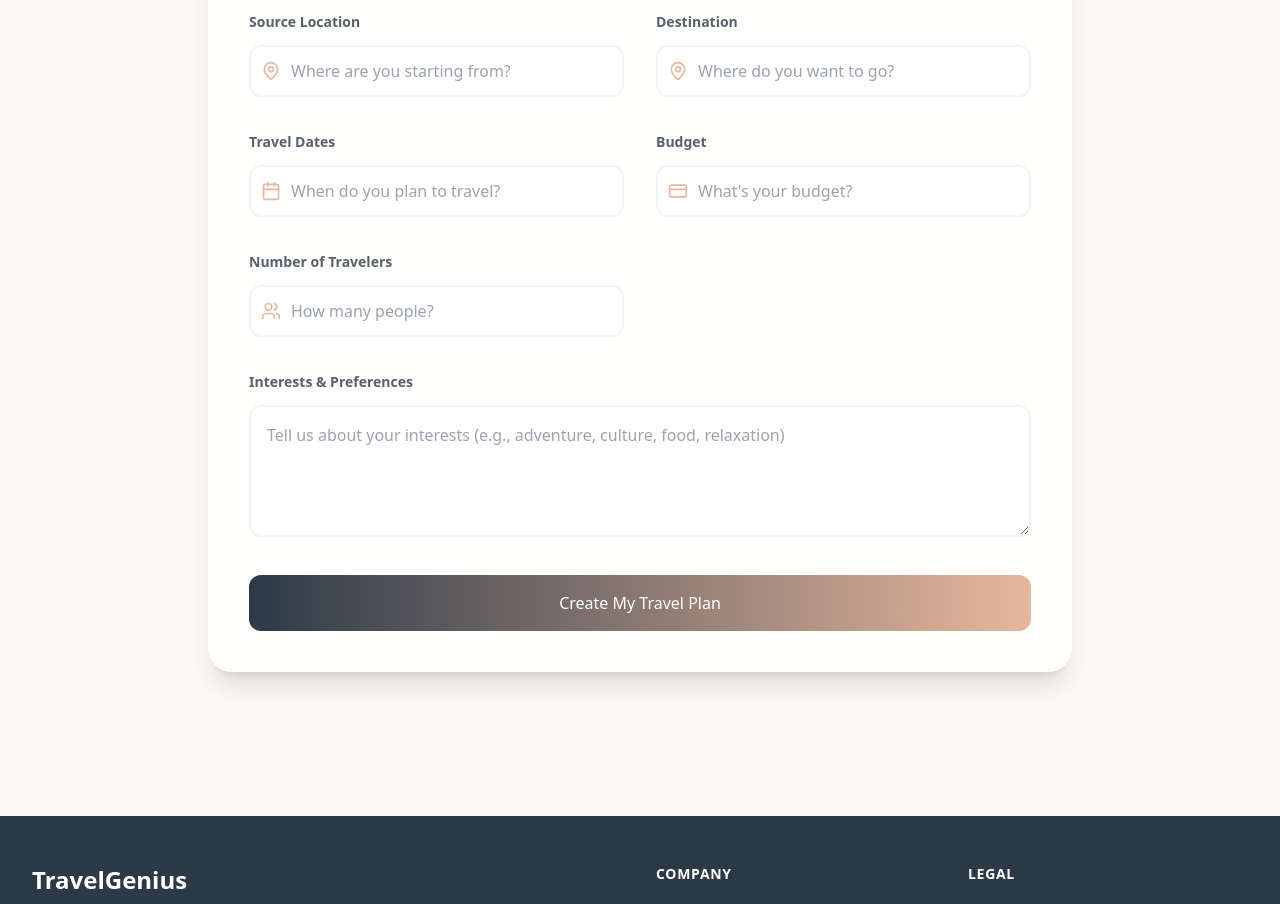
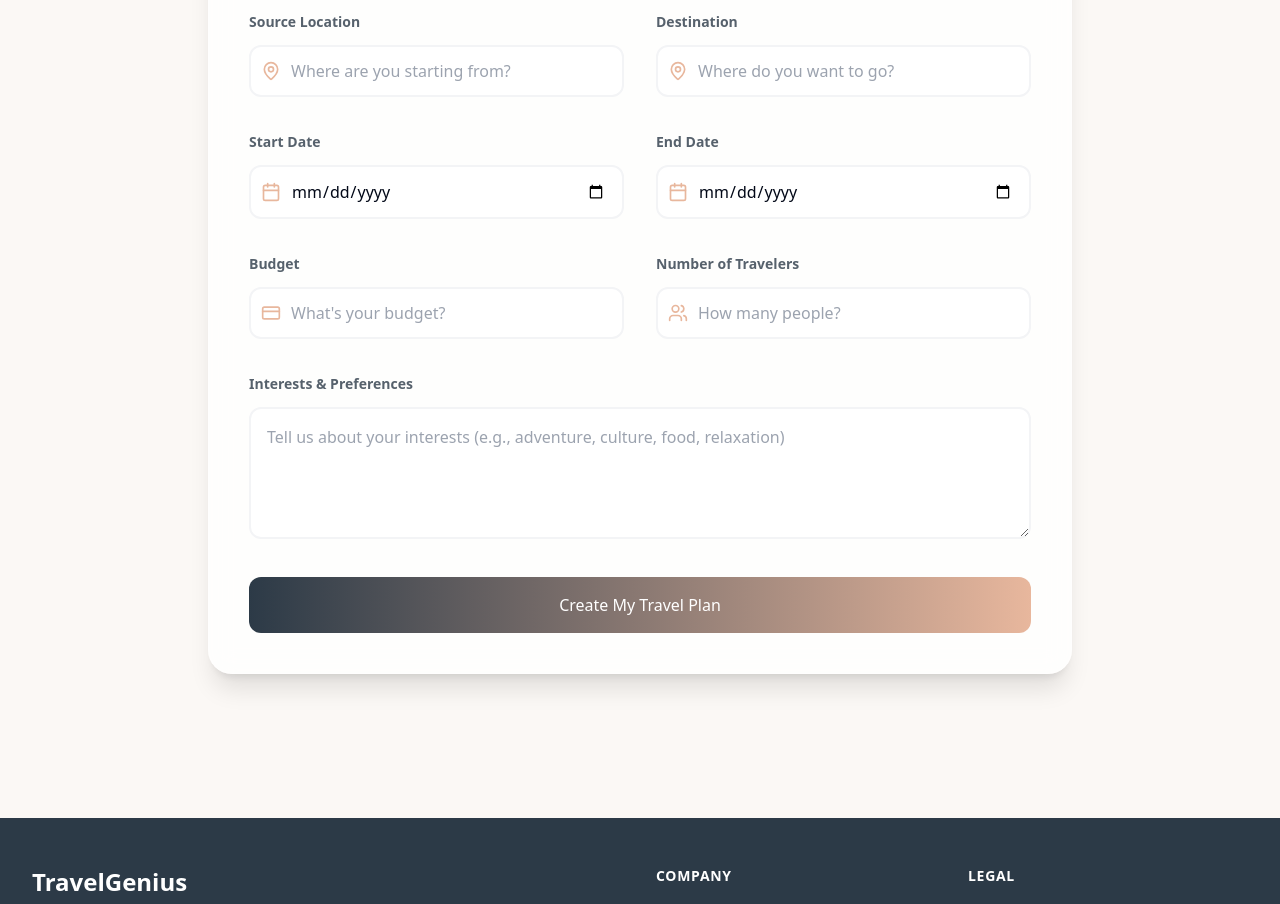
Before and after one commit to adiitxa/TravelGenius, a React (Vite) app: page / in a window 1280 px wide. Shown: the part 1720-2624 px from the top of the page. Built offline with nearby package versions, Linux system fonts and the light colour scheme.

Commit message:
Update travel date input
Modify TravelPlanForm to use date input fields for travel dates, splitting it into start and end date fields.

```diff
--- a/src/components/TravelPlanForm.tsx
+++ b/src/components/TravelPlanForm.tsx
@@ -1,4 +1,3 @@
-
 import { useState } from "react";
 import { Calendar, MapPin, Users, CreditCard } from "lucide-react";
 import { useToast } from "@/hooks/use-toast";
@@ -6,7 +5,8 @@ import { useToast } from "@/hooks/use-toast";
 interface TravelPlanFormData {
   source: string;
   destination: string;
-  dates: string;
+  startDate: string;
+  endDate: string;
   budget: string;
   travelers: string;
   interests: string;
@@ -17,7 +17,8 @@ const TravelPlanForm = () => {
   const [formData, setFormData] = useState<TravelPlanFormData>({
     source: "",
     destination: "",
-    dates: "",
+    startDate: "",
+    endDate: "",
     budget: "",
     travelers: "",
     interests: "",
@@ -39,11 +40,11 @@ const TravelPlanForm = () => {
 
       setResult(
         `Here's your travel plan from ${formData.source} to ${formData.destination}:\n\n` +
-        `• Recommended duration: 5 days\n` +
+        `• Travel Period: ${formData.startDate} to ${formData.endDate}\n` +
         `• Budget allocation: ${formData.budget}\n` +
         `• Activities based on interests: ${formData.interests}\n` +
         `• Number of travelers: ${formData.travelers}\n\n` +
-        `We recommend visiting during ${formData.dates} for the best experience.`
+        `We recommend these dates for the best experience.`
       );
     } catch (error) {
       toast({
@@ -107,17 +108,33 @@ const TravelPlanForm = () => {
             </div>
 
             <div className="space-y-3">
-              <label className="text-sm font-semibold text-navy/80">Travel Dates</label>
+              <label className="text-sm font-semibold text-navy/80">Start Date</label>
               <div className="relative group">
                 <Calendar className="absolute left-3 top-1/2 -translate-y-1/2 text-desert" size={20} />
                 <input
-                  type="text"
-                  name="dates"
-                  value={formData.dates}
+                  type="date"
+                  name="startDate"
+                  value={formData.startDate}
                   onChange={handleInputChange}
                   className="w-full pl-10 pr-4 py-3 bg-white border-2 border-gray-100 rounded-xl focus:outline-none focus:border-desert focus:ring-2 focus:ring-desert/20 transition-all"
-                  placeholder="When do you plan to travel?"
                   required
+                  min={new Date().toISOString().split('T')[0]}
+                />
+              </div>
+            </div>
+
+            <div className="space-y-3">
+              <label className="text-sm font-semibold text-navy/80">End Date</label>
+              <div className="relative group">
+                <Calendar className="absolute left-3 top-1/2 -translate-y-1/2 text-desert" size={20} />
+                <input
+                  type="date"
+                  name="endDate"
+                  value={formData.endDate}
+                  onChange={handleInputChange}
+                  className="w-full pl-10 pr-4 py-3 bg-white border-2 border-gray-100 rounded-xl focus:outline-none focus:border-desert focus:ring-2 focus:ring-desert/20 transition-all"
+                  required
+                  min={formData.startDate || new Date().toISOString().split('T')[0]}
                 />
               </div>
             </div>
```
